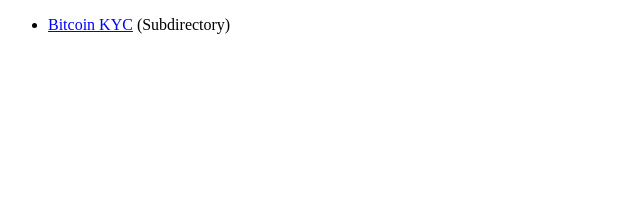
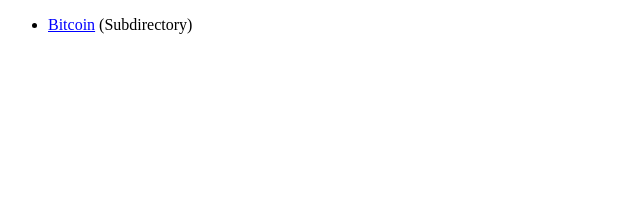
Before and after one commit to 0x000m/0x000m.github.io, a Jekyll site: the page built from index.md, in a window 1280 px wide. Shown: the top 208 px of the page, without its empty margins (0-640 px from the left). Built offline with Jekyll 4.4.1, drawn with Linux system fonts in a browser that asks for light colours.

Commit message:
Update index.md

```diff
--- a/index.md
+++ b/index.md
@@ -2,4 +2,4 @@
 layout: default
 ---
 
-- [Bitcoin KYC](/bitcoinkyc) (Subdirectory)
+- [Bitcoin](/bitcoin) (Subdirectory)
```
